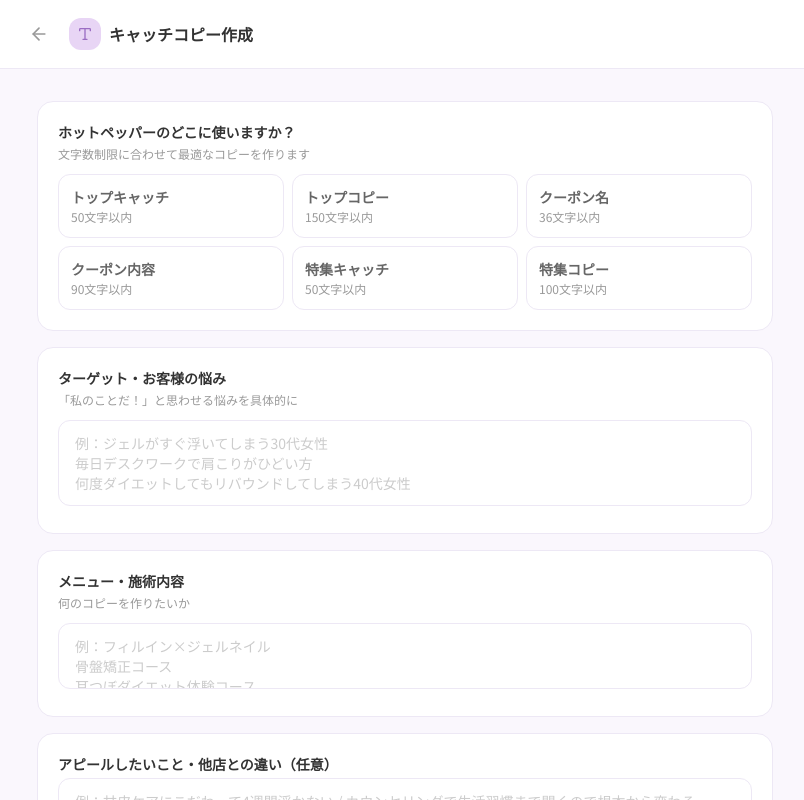
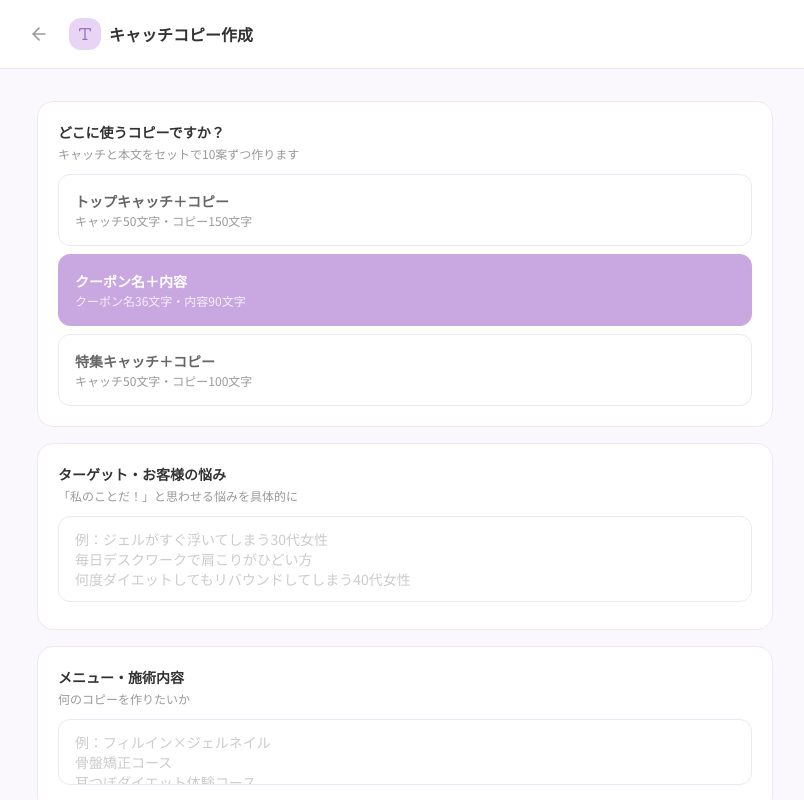
Before and after one commit to minmin373150-creator/salonAI, a Next.js app: page /tools/catchcopy in a window 1280 px wide. Shown: the top 800 px of the page, without its empty margins (235-1039 px from the left). Built offline with nearby package versions, Linux system fonts and the light colour scheme.

Commit message:
feat: キャッチコピーをセット出力に変更（キャッチ＋コピーを10案ずつペアで）

```diff
--- a/app/(app)/tools/catchcopy/page.tsx
+++ b/app/(app)/tools/catchcopy/page.tsx
@@ -6,12 +6,9 @@ import { ArrowLeft, Type, Loader, Copy, Check } from 'lucide-react'
 import Button from '@/components/ui/Button'
 
 const USAGE_OPTIONS = [
-  { value: 'top_catch', label: 'トップキャッチ', desc: '50文字以内', limit: 50 },
-  { value: 'top_copy', label: 'トップコピー', desc: '150文字以内', limit: 150 },
-  { value: 'coupon_name', label: 'クーポン名', desc: '36文字以内', limit: 36 },
-  { value: 'coupon_detail', label: 'クーポン内容', desc: '90文字以内', limit: 90 },
-  { value: 'special_catch', label: '特集キャッチ', desc: '50文字以内', limit: 50 },
-  { value: 'special_copy', label: '特集コピー', desc: '100文字以内', limit: 100 },
+  { value: 'top', label: 'トップキャッチ＋コピー', desc: 'キャッチ50文字・コピー150文字' },
+  { value: 'coupon', label: 'クーポン名＋内容', desc: 'クーポン名36文字・内容90文字' },
+  { value: 'special', label: '特集キャッチ＋コピー', desc: 'キャッチ50文字・コピー100文字' },
 ]
 
 export default function CatchcopyPage() {
@@ -81,16 +78,16 @@ export default function CatchcopyPage() {
           {/* 用途 */}
           <div className="bg-white rounded-2xl border border-[#EDE8F5] p-5">
             <label className="text-sm font-bold text-[#333] mb-1 block">
-              ホットペッパーのどこに使いますか？
+              どこに使うコピーですか？
             </label>
-            <p className="text-xs text-[#999] mb-3">文字数制限に合わせて最適なコピーを作ります</p>
-            <div className="grid grid-cols-2 gap-2 sm:grid-cols-3">
+            <p className="text-xs text-[#999] mb-3">キャッチと本文をセットで10案ずつ作ります</p>
+            <div className="flex flex-col gap-2">
               {USAGE_OPTIONS.map(opt => (
                 <button
                   key={opt.value}
                   type="button"
                   onClick={() => setUsage(opt.value)}
-                  className={`p-3 rounded-xl border text-left transition-colors ${
+                  className={`p-4 rounded-xl border text-left transition-colors ${
                     usage === opt.value
                       ? 'bg-[#C9A8E2] text-white border-[#C9A8E2]'
                       : 'bg-white text-[#666] border-[#EDE8F5] hover:border-[#C9A8E2]'
--- a/app/api/tools/catchcopy/route.ts
+++ b/app/api/tools/catchcopy/route.ts
@@ -52,12 +52,9 @@ export async function POST(req: NextRequest) {
 ` : ''
 
   const usageLabelMap: Record<string, string> = {
-    top_catch: 'トップキャッチ（50文字以内）',
-    top_copy: 'トップコピー（150文字以内）',
-    coupon_name: 'クーポン名（36文字以内）',
-    coupon_detail: 'クーポン内容（90文字以内）',
-    special_catch: '特集キャッチ（50文字以内）',
-    special_copy: '特集コピー（100文字以内）',
+    top: 'top（トップキャッチ50文字＋トップコピー150文字のセット）',
+    coupon: 'coupon（クーポン名36文字＋クーポン内容90文字のセット）',
+    special: 'special（特集キャッチ50文字＋特集コピー100文字のセット）',
   }
 
   const userMessage = `
--- a/prompts/catchcopy.ts
+++ b/prompts/catchcopy.ts
@@ -124,15 +124,67 @@ export const CATCHCOPY_PROMPT = `
 
 ## 出力形式
 
-キャッチコピーを10個出す。
-各コピーには「どのパターンか・なぜこのコピーか」を一言添える。
+用途に応じて、以下の形式でセット出力する。
 
-形式：
+### top（トップキャッチ＋コピー）の場合：
+
+## ✦ トップキャッチ（50文字以内）
+
+① 「キャッチ本文」（〇文字）
+→ 理由一言
+
+② 〜⑩ ...
+
+---
+
+## ✦ トップコピー（150文字以内）
+
 ① 「コピー本文」（〇文字）
-→ パターン：理由一言
+→ 理由一言
 
-② 「コピー本文」（〇文字）
-→ パターン：理由一言
+② 〜⑩ ...
 
-（①〜⑩まで）
+---
+
+### coupon（クーポン名＋内容）の場合：
+
+## ✦ クーポン名（36文字以内）
+
+① 「クーポン名」（〇文字）
+→ 理由一言
+
+〜⑩ ...
+
+---
+
+## ✦ クーポン内容（90文字以内）
+
+① 「クーポン内容」（〇文字）
+→ 理由一言
+
+〜⑩ ...
+
+---
+
+### special（特集キャッチ＋コピー）の場合：
+
+## ✦ 特集キャッチ（50文字以内）
+
+① 「キャッチ本文」（〇文字）
+→ 理由一言
+
+〜⑩ ...
+
+---
+
+## ✦ 特集コピー（100文字以内）
+
+① 「コピー本文」（〇文字）
+→ 理由一言
+
+〜⑩ ...
+
+---
+
+各項目は文字数制限を厳守すること。超えたものは出力しない。
 ` + COMMON_NG_RULES
```
